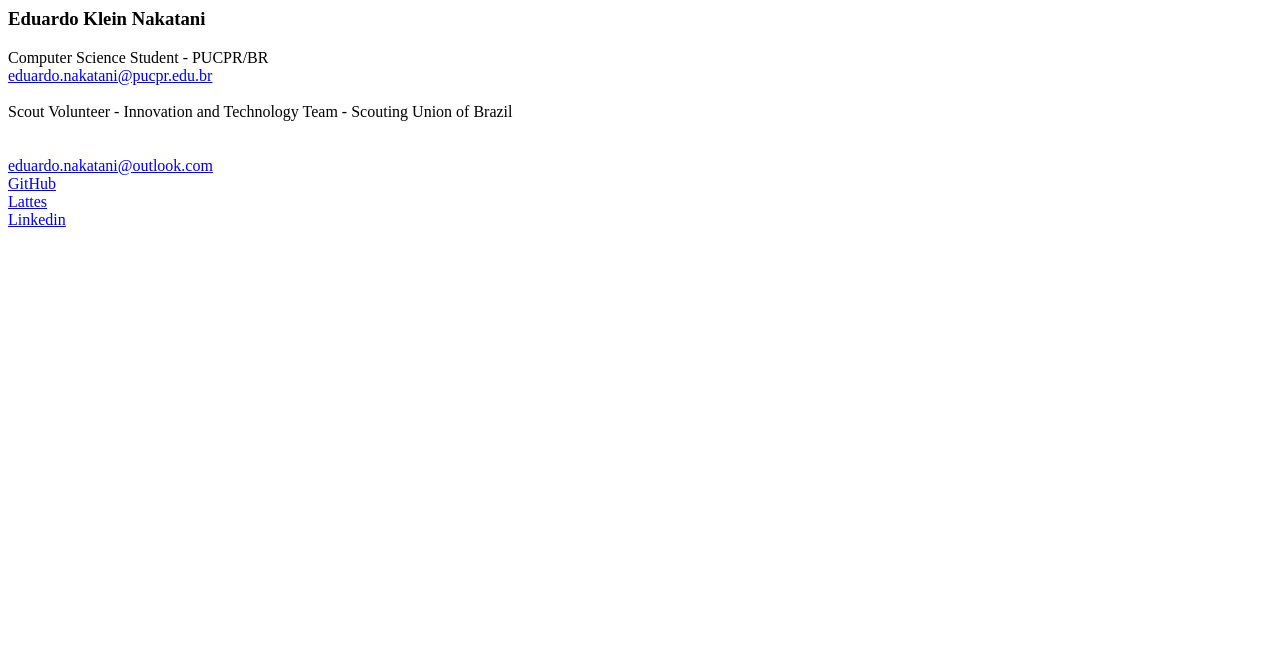
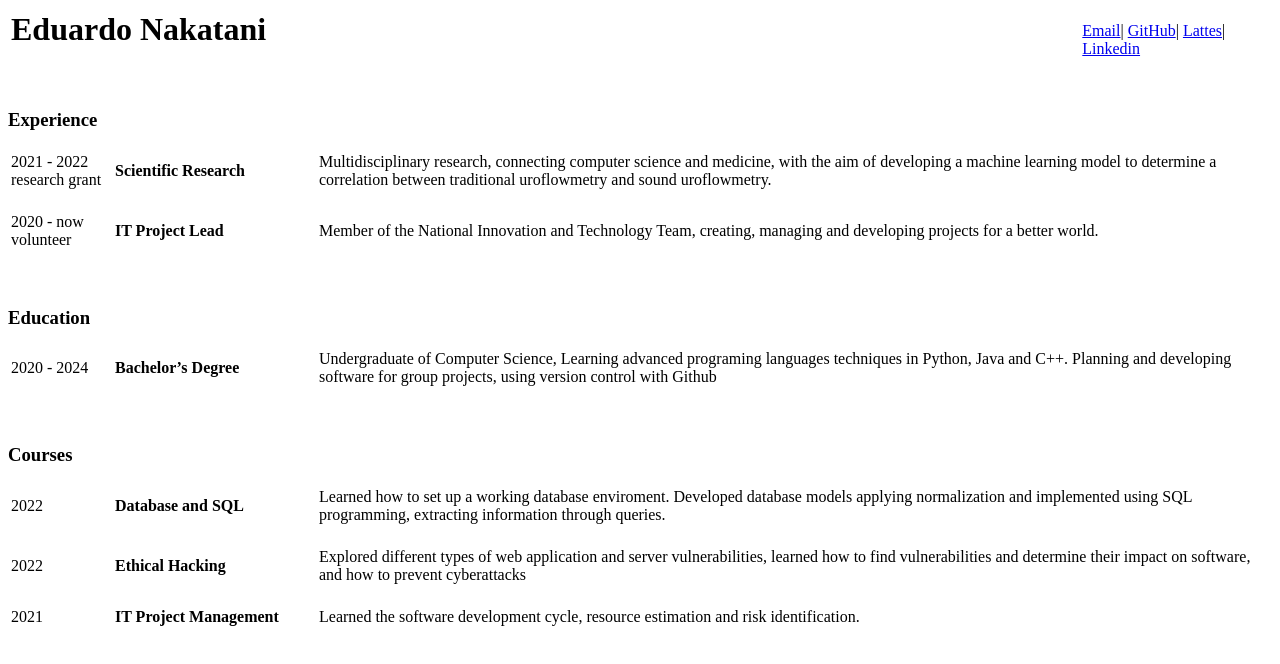
Before and after one commit to ednakatani/-ednakatani.github.io, a plain HTML site: page index.html in a window 1280 px wide. Drawn offline with Linux system fonts and the light colour scheme.

Commit message:
Update index.html

```diff
--- a/index.html
+++ b/index.html
@@ -1,24 +1,115 @@
 <head>
-<title>Eduardo Nakatani</title>
-<meta name="viewport" content="width=device-width, initial-scale=1.0">
+    <title>Eduardo Nakatani</title>
+    <meta name="viewport" content="width=device-width, initial-scale=1.0">
+	<link rel="stylesheet" href="style.css">
 </head>
 
+<table>
+<td width="85%">
+<h1>Eduardo Nakatani</h1>
+</td>
+<td>
+<a href="mailto:eduardo.nakatani@outlook.com">Email</a>|
 
-<h3>Eduardo Klein Nakatani</h3>
-Computer Science Student - PUCPR/BR
+<a href="https://github.com/ednakatani">GitHub</a>|
+
+<a href="http://lattes.cnpq.br/5967360173591721">Lattes</a>|
+
+<a href="https://www.linkedin.com/in/eduardo-nakatani/">Linkedin</a>
+</td>
+</table>
 <br>
-<a href="mailto:eduardo.nakatani@pucpr.edu.br">eduardo.nakatani@pucpr.edu.br</a>
+
+<h3><b>Experience</b></h3>
+
+<table>
+	<td width="100px">
+		2021 - 2022<br>
+		research grant
+	</td>
+	<td width="200px">
+		<b>Scientific Research</b>
+	</td>
+	<td>
+		<p>Multidisciplinary research, connecting computer science and medicine, with the aim of
+		developing a machine learning model to determine a correlation between traditional
+		uroflowmetry and sound uroflowmetry.</p>
+	</td>
+</table>
 <br>
-<br>
-Scout Volunteer - Innovation and Technology Team - Scouting Union of Brazil
+<table>
+	<td width="100px">
+		2020 - now
+		volunteer
+	</td>
+	<td width="200px">
+		<b>IT Project Lead</b>
+	</td>
+	<td>
+		<p>Member of the National Innovation and Technology Team, creating, managing and developing projects for a better world.</p>
+	</td>
+</table>
+
 <br>
 <br>
 
+<h3><b>Education</b></h3>
+
+<table>
+	<td width="100px">
+		2020 - 2024<br>
+
+	</td>
+	<td width="200px">
+		<b>Bachelor’s Degree</b>
+	</td>
+	<td>
+		<p>Undergraduate of Computer Science, Learning advanced programing languages techniques in Python, Java and C++. Planning and developing software for group projects,
+using version control with Github</p>
+	</td>
+</table>
+
+
 <br>
-<a href="mailto:eduardo.nakatani@outlook.com">eduardo.nakatani@outlook.com</a>
 <br>
-<a href="https://github.com/ednakatani">GitHub</a>
+
+<h3><b>Courses</b></h3>
+
+<table>
+	<td width="100px">
+		2022<br>
+
+	</td>
+	<td width="200px">
+		<b>Database and SQL</b>
+	</td>
+	<td>
+		<p>Learned how to set up a working database enviroment. Developed database models applying normalization and implemented using SQL programming, extracting information through queries.</p>
+	</td>
+</table>
 <br>
-<a href="http://lattes.cnpq.br/5967360173591721">Lattes</a>
+<table>
+	<td width="100px">
+		2022<br>
+
+	</td>
+	<td width="200px">
+		<b>Ethical Hacking</b>
+	</td>
+	<td>
+		<p>Explored different types of web application and server vulnerabilities, learned how to find vulnerabilities and determine their impact on software, and how to prevent cyberattacks</p>
+	</td>
+</table>
 <br>
-<a href="https://www.linkedin.com/in/eduardo-nakatani/">Linkedin</a>
+<table>
+	<td width="100px">
+		2021<br>
+
+	</td>
+	<td width="200px">
+		<b>IT Project Management</b>
+	</td>
+	<td>
+		<p>Learned the software development cycle, resource estimation and risk identification.</p>
+	</td>
+</table>
```
